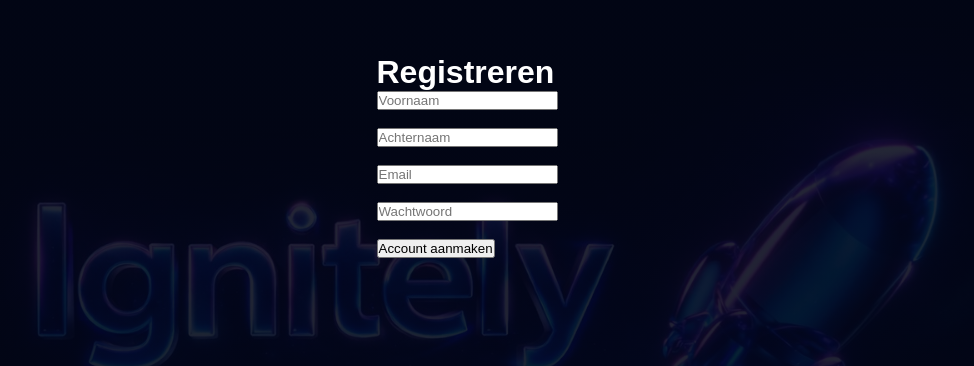
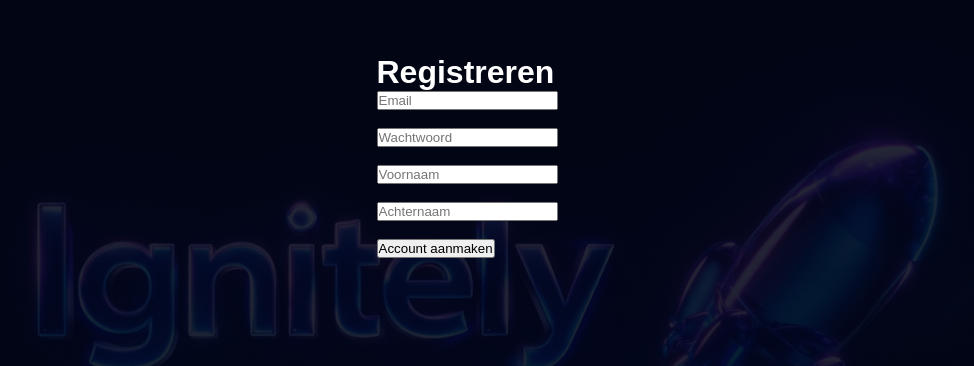
Before and after one commit to IgnitelyAi/Ignitely, a Next.js app: page /register in a window 1280 px wide. Shown: the part 106-472 px from the top of the page, without its empty margins (173-1147 px from the left). Built offline with nearby package versions, Linux system fonts and the light colour scheme; no server answers.

Commit message:
register fix

```diff
--- a/app/register/page.tsx
+++ b/app/register/page.tsx
@@ -1,20 +1,28 @@
 "use client";
 
 import { useState } from "react";
-import { supabase } from "@/lib/supabase";
+import { createClient } from "@supabase/supabase-js";
 
-export default function RegisterPage() {
-  console.log("SUPABASE URL:", process.env.NEXT_PUBLIC_SUPABASE_URL);
-  console.log("SUPABASE KEY:", process.env.NEXT_PUBLIC_SUPABASE_ANON_KEY);
+const supabaseUrl = process.env.NEXT_PUBLIC_SUPABASE_URL!;
+const supabaseKey = process.env.NEXT_PUBLIC_SUPABASE_ANON_KEY!;
 
+console.log("ENV URL:", supabaseUrl);
+console.log("ENV KEY:", supabaseKey);
+
+const supabase = createClient(supabaseUrl, supabaseKey);
+
+export default function Register() {
   const [email, setEmail] = useState("");
   const [password, setPassword] = useState("");
   const [voornaam, setVoornaam] = useState("");
   const [achternaam, setAchternaam] = useState("");
 
   const handleRegister = async () => {
-    if (!supabase) {
-      alert("Supabase is niet correct ingesteld.");
+    console.log("Register clicked");
+
+    if (!supabaseUrl || !supabaseKey) {
+      alert("Supabase ENV variables ontbreken");
+      console.log("ENV missing");
       return;
     }
 
@@ -23,28 +31,53 @@
       password,
     });
 
+    console.log("Signup result:", data, error);
+
     if (error) {
       alert(error.message);
       return;
     }
 
     if (data.user) {
-      await supabase.from("profiles").insert({
+      const { error: profileError } = await supabase.from("profiles").insert([
+        {
           id: data.user.id,
           email,
           voornaam,
           achternaam,
           plan: "free",
           credits: 15,
-      });
+        },
+      ]);
 
-      alert("Account aangemaakt! Check je e-mail voor verificatie.");
+      console.log("Profile insert:", profileError);
+
+      if (profileError) {
+        alert(profileError.message);
+      } else {
+        alert("Account aangemaakt! Check je e-mail.");
+      }
     }
   };
 
   return (
-    <div style={{ padding: "40px", color: "white" }}>
+    <div style={{ padding: 40 }}>
       <h1>Registreren</h1>
+
+      <input
+        placeholder="Email"
+        value={email}
+        onChange={(e) => setEmail(e.target.value)}
+      />
+      <br /><br />
+
+      <input
+        placeholder="Wachtwoord"
+        type="password"
+        value={password}
+        onChange={(e) => setPassword(e.target.value)}
+      />
+      <br /><br />
 
       <input
         placeholder="Voornaam"
@@ -60,21 +93,6 @@
       />
       <br /><br />
 
-      <input
-        placeholder="Email"
-        value={email}
-        onChange={(e) => setEmail(e.target.value)}
-      />
-      <br /><br />
-
-      <input
-        type="password"
-        placeholder="Wachtwoord"
-        value={password}
-        onChange={(e) => setPassword(e.target.value)}
-      />
-      <br /><br />
-
       <button onClick={handleRegister}>
         Account aanmaken
       </button>
```
Lines whose indentation alone changed are shown as unchanged.
